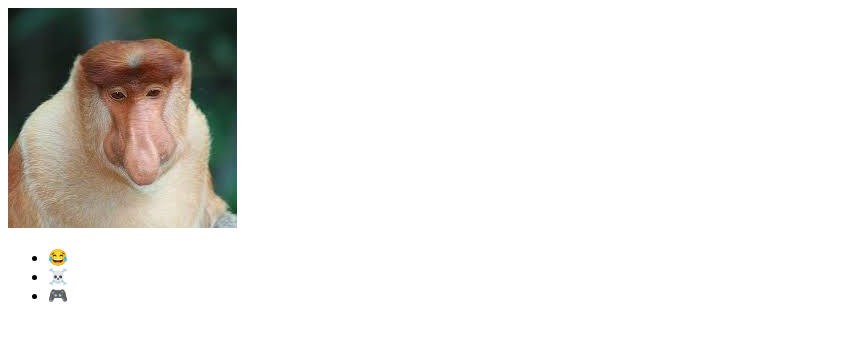
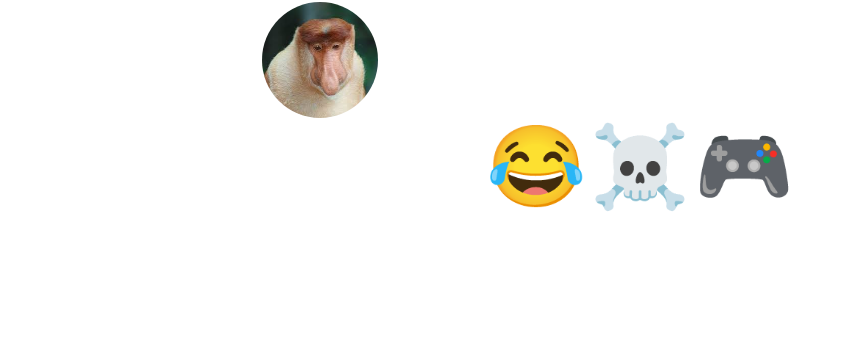
Before and after one commit to jakubk3697/Dev-portfolio, a website: page src/index.html in a window 1280 px wide. Shown: the whole page, without its empty margins (0-844 px from the left). Drawn offline with Linux system fonts and the light colour scheme.

Commit message:
Added firsts styles

```diff
--- /dev/null
+++ b/src/css/main.css
@@ -0,0 +1,36 @@
+* {
+  box-sizing: border-box;
+  padding: 0;
+  margin: 0;
+}
+
+body {
+  width: 100%;
+  height: 100%;
+}
+
+.about {
+  display: flex;
+  justify-content: space-between;
+  align-items: center;
+  width: calc(120px + 50%);
+  margin: 0 auto;
+}
+
+.about img {
+  border-radius: 50%;
+  height: 120px;
+  width: 120px;
+  border: 2px solid #fff;
+}
+
+.emoji-list ul {
+  text-align: center;
+}
+
+.emoji-list li {
+  display: inline-block;
+  list-style-type: none;
+  margin: 0;
+  font-size: 5em;
+}
--- a/src/index.html
+++ b/src/index.html
@@ -5,13 +5,14 @@
     <meta name="viewport" content="width=device-width, initial-scale=1.0" />
     <link rel="shortcut icon" href="#" />
     <title>Uber portfolio</title>
+    <link rel="stylesheet" href="css/main.css" />
   </head>
   <body>
-    <section>
+    <section class="about">
       <img src="./img/me.jpg" />
       <about-me about-title="1"></about-me>
     </section>
-    <section>
+    <section class="emoji-list">
       <ul>
         <li>😂</li>
         <li>☠️</li>
--- a/webpack.config.js
+++ b/webpack.config.js
@@ -11,7 +11,10 @@ module.exports = {
       template: "src/index.html",
     }),
     new CopyPlugin({
-      patterns: [{ from: "src/img/", to: "img/" }],
+      patterns: [
+        { from: "src/img/", to: "img/" },
+        { from: "src/css/", to: "css/" },
+      ],
     }),
   ],
 };
```
Also changed, not shown: dist/css/main.css (added), dist/index.html.
